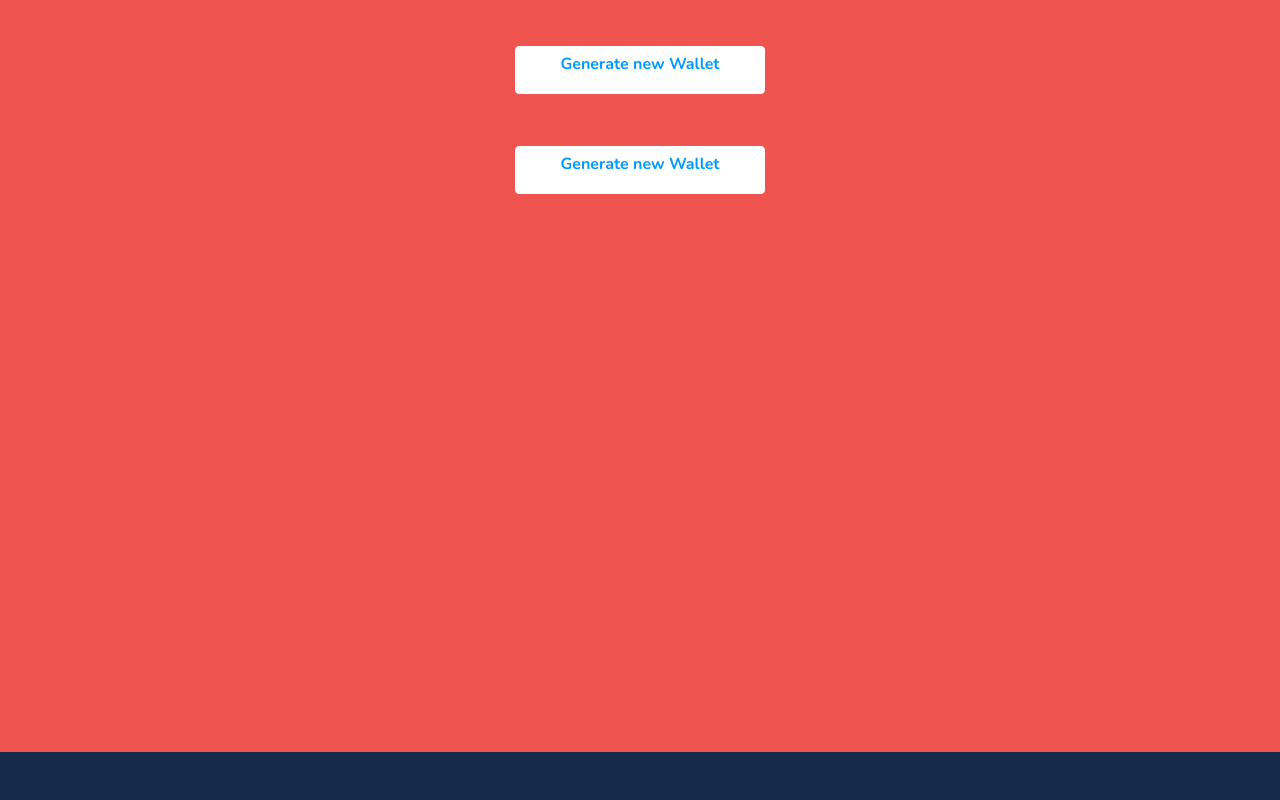
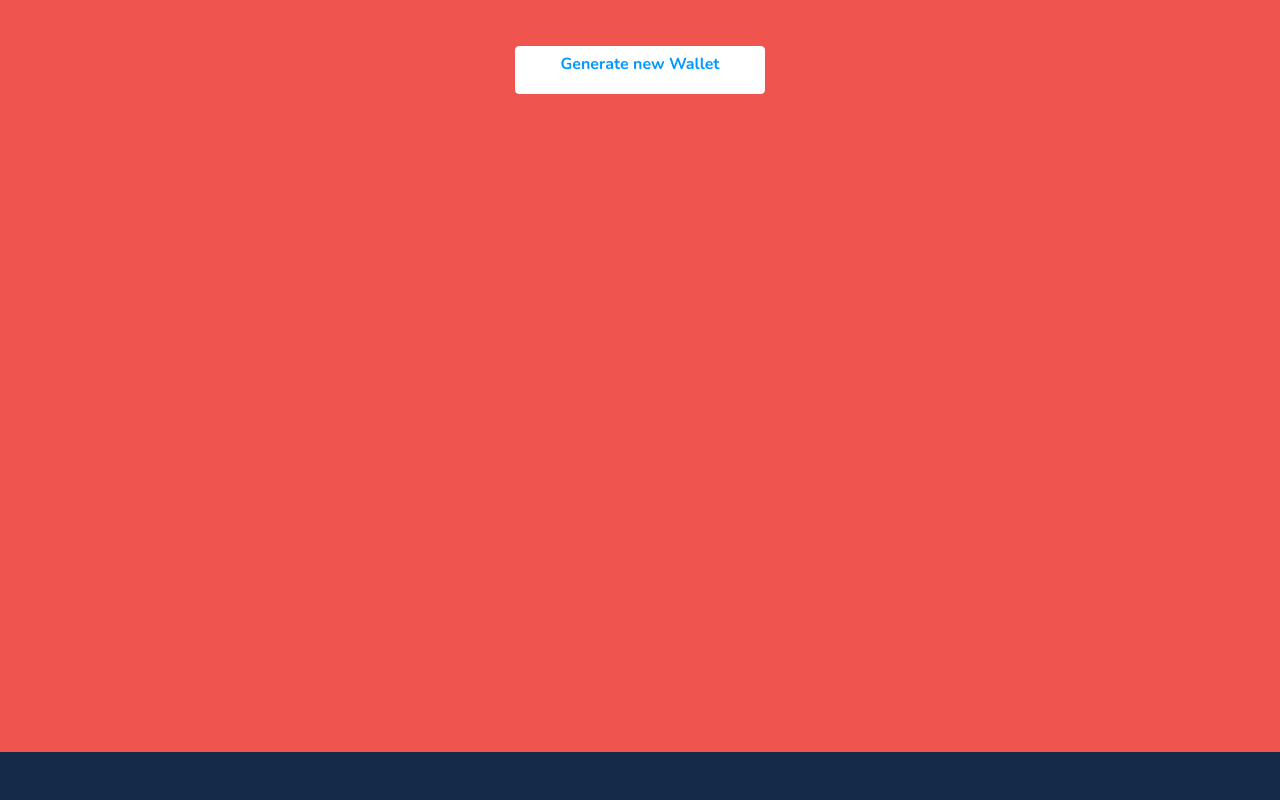
Before and after one commit to RobertoC27/wallet-generator, a React (Create React App) app: page / in a window 1280 px wide. Shown: the top 800 px of the page. Built offline with nearby package versions, Linux system fonts and the light colour scheme.

Commit message:
removed unused button

```diff
--- a/src/components/MnemoninGenerator/MnemonicGenerator.js
+++ b/src/components/MnemoninGenerator/MnemonicGenerator.js
@@ -137,9 +137,6 @@ class MnemonicGenerator extends Component {
                     <div className="generate-button btn btn-light m-1" onClick={this.generateWallet}>Generate new Wallet</div>
                 </div>
                 {walletInfo}
-                <div className="button-container text-center">
-                    <div className="generate-button btn btn-light m-1" onClick={this.generateWallet}>Generate new Wallet</div>
-                </div>
             </div>
         )
     }
```
